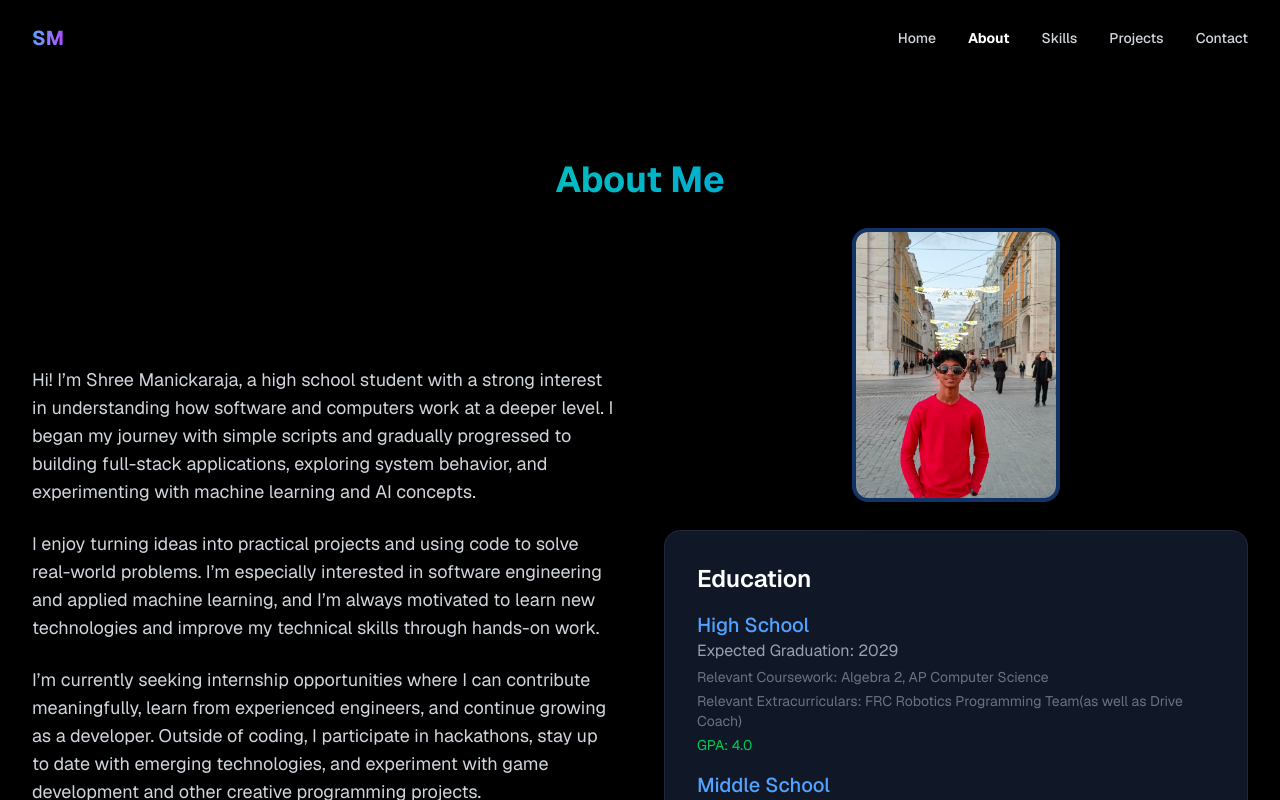
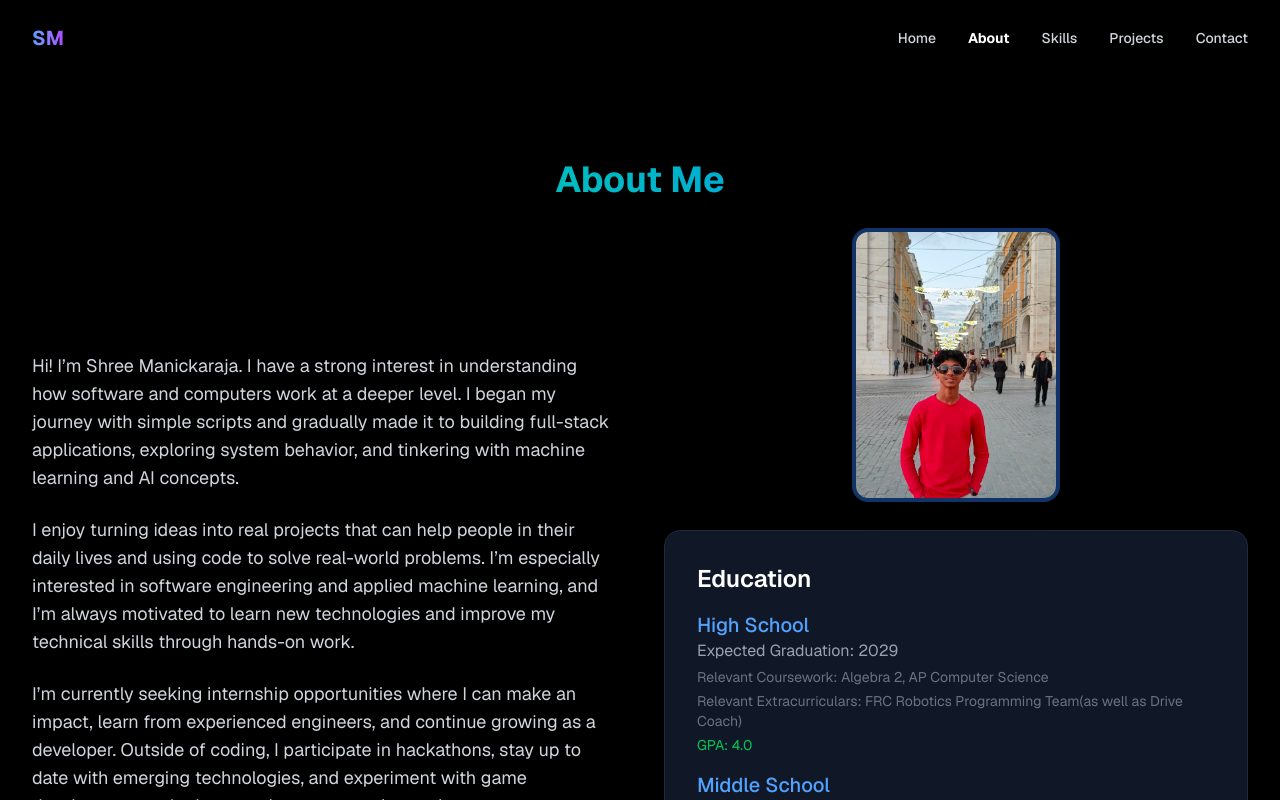
Before and after one commit to shreetheman2011/portfolio_site, a Next.js app: page /about in a window 1280 px wide. Shown: the top 800 px of the page. Built offline with nearby package versions, Linux system fonts and the light colour scheme.

Commit message:
making it more personal

```diff
--- a/src/components/sections/About.tsx
+++ b/src/components/sections/About.tsx
@@ -18,14 +18,14 @@ export default function About() {
         <div className="grid md:grid-cols-2 gap-12 items-center">
           <div className="space-y-6 text-lg text-gray-300">
             <p>
-              Hi! I’m Shree Manickaraja, a high school student with a strong
+              Hi! I’m Shree Manickaraja. I have a strong
               interest in understanding how software and computers work at a
               deeper level. I began my journey with simple scripts and gradually
-              progressed to building full-stack applications, exploring system
-              behavior, and experimenting with machine learning and AI concepts.
+              made it to building full-stack applications, exploring system
+              behavior, and tinkering with machine learning and AI concepts.
             </p>
             <p>
-              I enjoy turning ideas into practical projects and using code to
+              I enjoy turning ideas into real projects that can help people in their daily lives and using code to
               solve real-world problems. I’m especially interested in software
               engineering and applied machine learning, and I’m always motivated
               to learn new technologies and improve my technical skills through
@@ -33,7 +33,7 @@ export default function About() {
             </p>
             <p>
               I’m currently seeking internship opportunities where I can
-              contribute meaningfully, learn from experienced engineers, and
+              make an impact, learn from experienced engineers, and
               continue growing as a developer. Outside of coding, I participate
               in hackathons, stay up to date with emerging technologies, and
               experiment with game development and other creative programming
```
